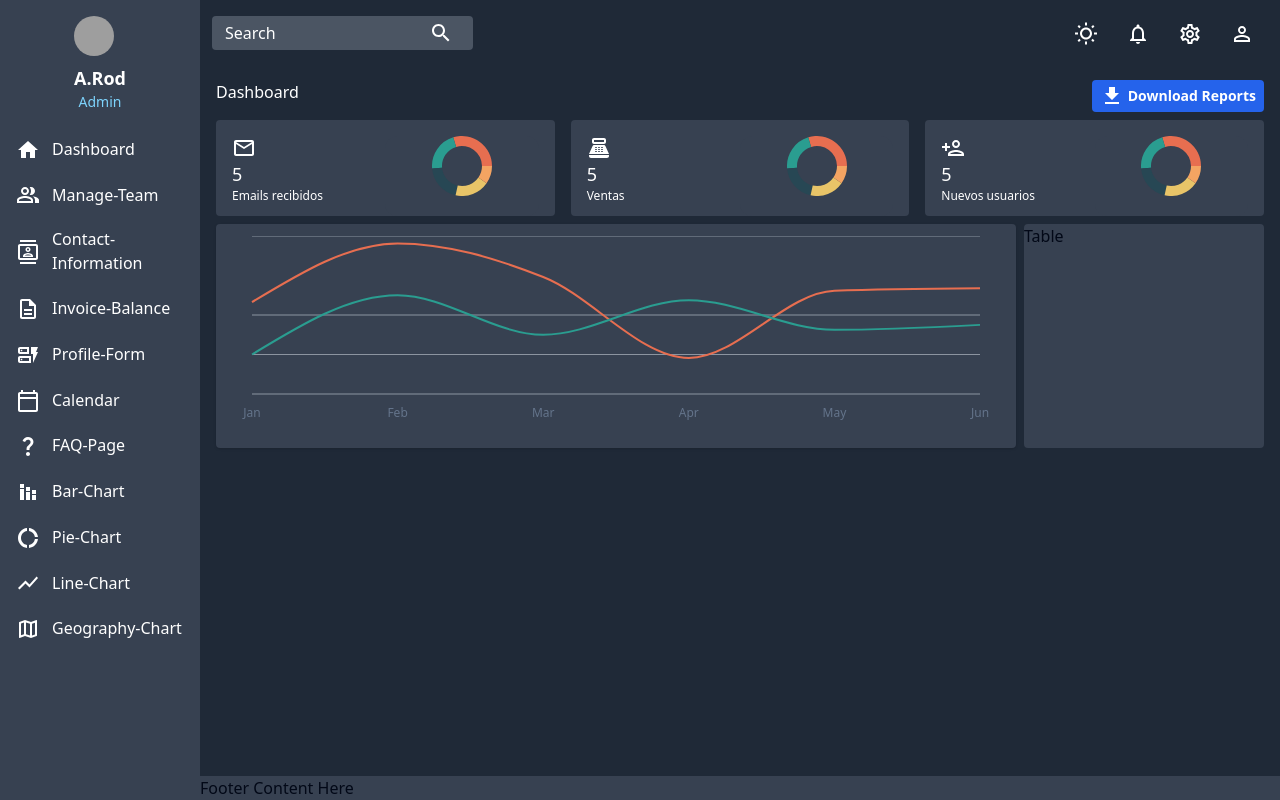
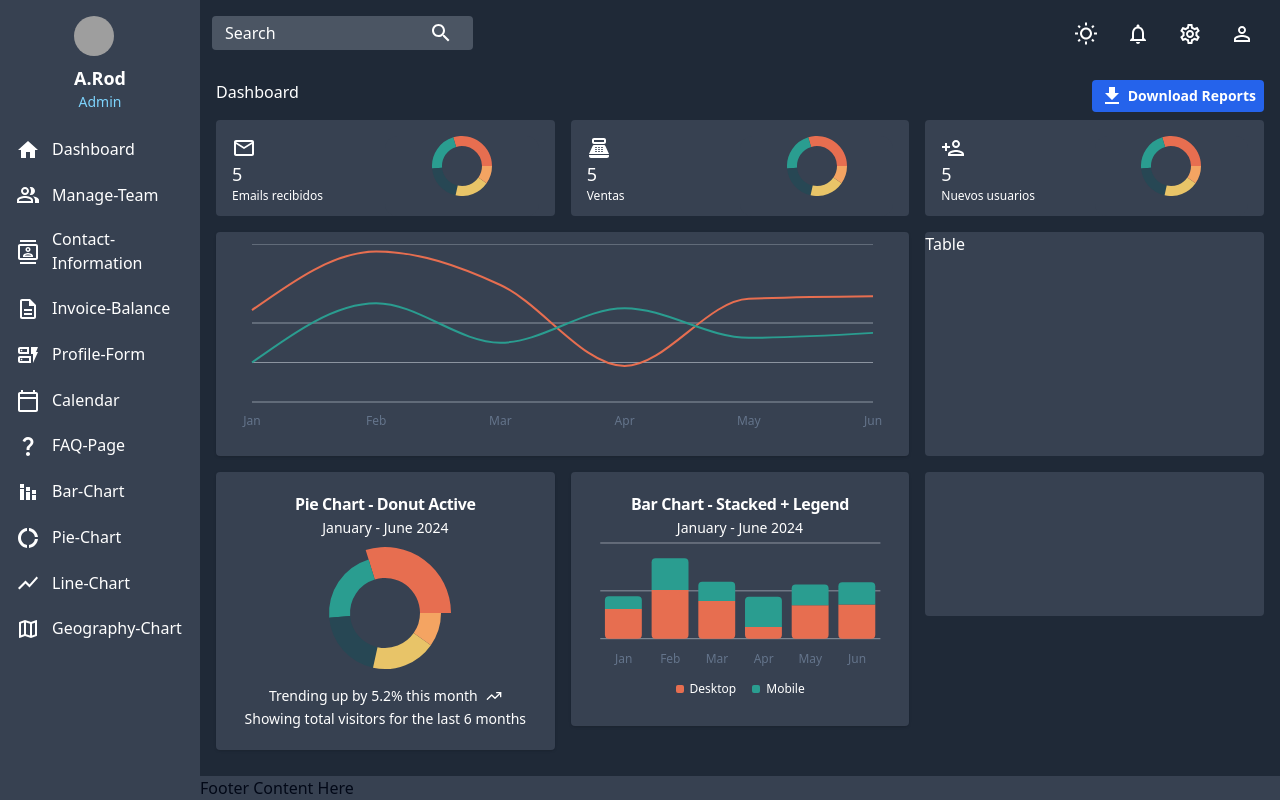
Before and after one commit to arianrdcas/Dashboard, a React (Vite) app: page /dashboard in a window 1280 px wide. Built offline with nearby package versions, Linux system fonts and the light colour scheme; grey boxes are pictures that could not be loaded.

Commit message:
Añadiendo grafico de donut y barras

```diff
--- a/src/App.tsx
+++ b/src/App.tsx
@@ -7,7 +7,7 @@ import InvoiceBalanece from "./components/sidebar/pages/invoiceBalanece";
 import ProfileForm from "./components/sidebar/pages/profileForm";
 import Calendar from "./components/sidebar/pages/calendar";
 import FAQPage from "./components/sidebar/pages/faqs";
-import BarChart from "./components/sidebar/pages/barChart";
+import Bar_Chart from "./components/sidebar/pages/bar_Chart";
 import PieChart from "./components/sidebar/pages/pieChart";
 import LineChart from "./components/sidebar/pages/lineChart";
 import GeographyChart from "./components/sidebar/pages/geographyChart";
@@ -25,7 +25,7 @@ const App: React.FC = () => {
           <Route path="profileForm" element={<ProfileForm />} />
           <Route path="calendar" element={<Calendar />} />
           <Route path="faqs" element={<FAQPage />} />
-          <Route path="barChart" element={<BarChart />} />
+          <Route path="bar_Chart" element={<Bar_Chart />} />
           <Route path="pieChart" element={<PieChart />} />
           <Route path="lineChart" element={<LineChart />} />
           <Route path="geographyChart" element={<GeographyChart />} />
--- a/src/components/sidebar/pages/barChart.tsx
+++ b/src/components/sidebar/pages/bar_Chart.tsx
@@ -1,9 +1,9 @@
 import { FC } from "react";
 
 
-const BarChart: FC = () => {
+const Bar_Chart: FC = () => {
   return (
       <h1 className="text-white">Bar-Chart</h1>
   );
 };
-export default BarChart;
+export default Bar_Chart;
--- /dev/null
+++ b/src/components/sidebar/pages/dashboard/barChart.tsx
@@ -0,0 +1,92 @@
+import { FC } from "react";
+import { TrendingUp } from "lucide-react";
+import { Bar, BarChart, CartesianGrid, XAxis } from "recharts";
+
+import {
+  Card,
+  CardContent,
+  CardDescription,
+  CardFooter,
+  CardHeader,
+  CardTitle,
+} from "@/components/ui/card";
+import {
+  ChartConfig,
+  ChartContainer,
+  ChartLegend,
+  ChartLegendContent,
+  ChartTooltip,
+  ChartTooltipContent,
+} from "@/components/ui/chart";
+
+export const description = "A stacked bar chart with a legend";
+
+const chartData = [
+  { month: "January", desktop: 186, mobile: 80 },
+  { month: "February", desktop: 305, mobile: 200 },
+  { month: "March", desktop: 237, mobile: 120 },
+  { month: "April", desktop: 73, mobile: 190 },
+  { month: "May", desktop: 209, mobile: 130 },
+  { month: "June", desktop: 214, mobile: 140 },
+];
+
+const chartConfig = {
+  desktop: {
+    label: "Desktop",
+    color: "hsl(var(--chart-1))",
+  },
+  mobile: {
+    label: "Mobile",
+    color: "hsl(var(--chart-2))",
+  },
+} satisfies ChartConfig;
+
+const Bar_Chart: FC = () => {
+  return (
+    <Card className="bg-gray-700 rounded text-white">
+      <CardHeader className="items-center pb-0">
+        <CardTitle>Bar Chart - Stacked + Legend</CardTitle>
+        <CardDescription className="text-white">
+          January - June 2024
+        </CardDescription>
+      </CardHeader>
+      <CardContent>
+        <ChartContainer config={chartConfig} className="mx-auto max-h-[189px]">
+          <BarChart accessibilityLayer data={chartData}>
+            <CartesianGrid vertical={false} />
+            <XAxis
+              dataKey="month"
+              tickLine={false}
+              tickMargin={10}
+              axisLine={false}
+              tickFormatter={(value) => value.slice(0, 3)}
+            />
+            <ChartTooltip content={<ChartTooltipContent hideLabel />} />
+            <ChartLegend content={<ChartLegendContent />} />
+            <Bar
+              dataKey="desktop"
+              stackId="a"
+              fill="var(--color-desktop)"
+              radius={[0, 0, 4, 4]}
+            />
+            <Bar
+              dataKey="mobile"
+              stackId="a"
+              fill="var(--color-mobile)"
+              radius={[4, 4, 0, 0]}
+            />
+          </BarChart>
+        </ChartContainer>
+      </CardContent>
+      {/* <CardFooter className="flex-col items-start gap-2 text-sm">
+        <div className="flex gap-2 font-medium leading-none">
+          Trending up by 5.2% this month <TrendingUp className="h-4 w-4" />
+        </div>
+        <div className="leading-none text-muted-foreground text-white">
+          Showing total visitors for the last 6 months
+        </div>
+      </CardFooter> */}
+    </Card>
+  );
+};
+export default Bar_Chart;
--- a/src/components/sidebar/pages/dashboard/dashboard.tsx
+++ b/src/components/sidebar/pages/dashboard/dashboard.tsx
@@ -5,8 +5,8 @@ import PointOfSaleOutlinedIcon from "@mui/icons-material/PointOfSaleOutlined";
 import PersonAddOutlinedIcon from "@mui/icons-material/PersonAddOutlined";
 import ButtonDownLoad from "./buttonDownload";
 import LineChartComponent from "./lineChart";
-
-
+import PieChartDonut from "./pieChartDonut";
+import Bar_Chart from "./barChart";
 
 const Dashboard: FC = () => {
   return (
@@ -16,29 +16,40 @@ const Dashboard: FC = () => {
         <ButtonDownLoad />
       </div>
       <div className="grid grid-cols-3 gap-4 text-white my-2">
+        <div>
           <Card
             icon={<EmailOutlinedIcon className="h-6 w-6" />}
             cuantiti={5}
             descriptions="Emails recibidos"
           />
+        </div>
+        <div>
           <Card
             icon={<PointOfSaleOutlinedIcon className="h-6 w-6" />}
             cuantiti={5}
             descriptions="Ventas"
           />
+        </div>
+        <div>
           <Card
             icon={<PersonAddOutlinedIcon className="h-6 w-6" />}
             cuantiti={5}
             descriptions="Nuevos usuarios"
           />
         </div>
-      <div className="flex flex-row gap-2">
-        <div className="">
+        <div className="col-span-2">
           <LineChartComponent />
         </div>
-        <div className="bg-gray-700 rounded w-full">
+        <div className="bg-gray-700  rounded">
           <h1>Table</h1>
         </div>
+        <div className="">
+          <PieChartDonut />
+        </div>
+        <div>
+          <Bar_Chart />
+        </div>
+        <div className="bg-gray-700 rounded h-36"></div>
       </div>
     </>
   );
--- a/src/components/sidebar/pages/dashboard/lineChart.tsx
+++ b/src/components/sidebar/pages/dashboard/lineChart.tsx
@@ -44,7 +44,7 @@ const chartConfig = {
 
 const LineChartComponent: FC = () => {
   return (
-    <Card className="bg-gray-700 w-[800px] rounded">
+    <Card className="bg-gray-700 rounded">
       <CardContent>
         <ChartContainer
           config={chartConfig}
--- /dev/null
+++ b/src/components/sidebar/pages/dashboard/pieChartDonut.tsx
@@ -0,0 +1,103 @@
+
+import { FC } from "react";
+import { TrendingUp } from "lucide-react";
+import { Pie, PieChart, Sector } from "recharts";
+import { PieSectorDataItem } from "recharts/types/polar/Pie";
+
+import {
+  Card,
+  CardContent,
+  CardDescription,
+  CardFooter,
+  CardHeader,
+  CardTitle,
+} from "@/components/ui/card";
+import {
+  ChartConfig,
+  ChartContainer,
+  ChartTooltip,
+  ChartTooltipContent,
+} from "@/components/ui/chart";
+
+export const description = "A donut chart with an active sector";
+
+const chartData = [
+  { browser: "chrome", visitors: 275, fill: "var(--color-chrome)" },
+  { browser: "safari", visitors: 200, fill: "var(--color-safari)" },
+  { browser: "firefox", visitors: 187, fill: "var(--color-firefox)" },
+  { browser: "edge", visitors: 173, fill: "var(--color-edge)" },
+  { browser: "other", visitors: 90, fill: "var(--color-other)" },
+];
+
+const chartConfig = {
+  visitors: {
+    label: "Visitors",
+  },
+  chrome: {
+    label: "Chrome",
+    color: "hsl(var(--chart-1))",
+  },
+  safari: {
+    label: "Safari",
+    color: "hsl(var(--chart-2))",
+  },
+  firefox: {
+    label: "Firefox",
+    color: "hsl(var(--chart-3))",
+  },
+  edge: {
+    label: "Edge",
+    color: "hsl(var(--chart-4))",
+  },
+  other: {
+    label: "Other",
+    color: "hsl(var(--chart-5))",
+  },
+} satisfies ChartConfig;
+
+const PieChartDonut: FC = () => {
+  return (
+    <Card className="flex flex-col bg-gray-700 rounded text-white">
+      <CardHeader className="items-center pb-0">
+        <CardTitle>Pie Chart - Donut Active</CardTitle>
+        <CardDescription className="text-white">January - June 2024</CardDescription>
+      </CardHeader>
+      <CardContent className="flex-1 pb-0">
+        <ChartContainer
+          config={chartConfig}
+          className="mx-auto aspect-square max-h-[150px]"
+        >
+          <PieChart>
+            <ChartTooltip
+              cursor={false}
+              content={<ChartTooltipContent hideLabel />}
+            />
+            <Pie
+              data={chartData}
+              dataKey="visitors"
+              nameKey="browser"
+              innerRadius={35}
+              strokeWidth={5}
+              activeIndex={0}
+              activeShape={({
+                outerRadius = 0,
+                ...props
+              }: PieSectorDataItem) => (
+                <Sector {...props} outerRadius={outerRadius + 10} />
+              )}
+            />
+          </PieChart>
+        </ChartContainer>
+      </CardContent>
+      <CardFooter className="flex-col gap-2 text-sm">
+        <div className="flex items-center gap-2 font-medium leading-none">
+          Trending up by 5.2% this month <TrendingUp className="h-4 w-4" />
+        </div>
+        <div className="leading-none text-muted-foreground text-white">
+          Showing total visitors for the last 6 months
+        </div>
+      </CardFooter>
+    </Card>
+  );
+}
+export default PieChartDonut;
```
Lines whose indentation alone changed are shown as unchanged.
